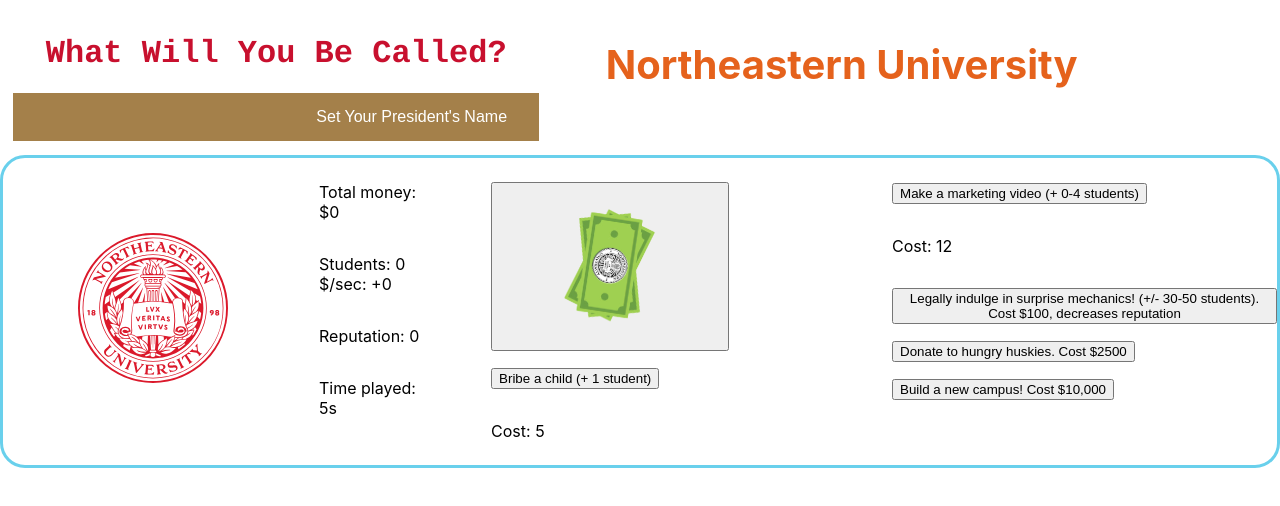
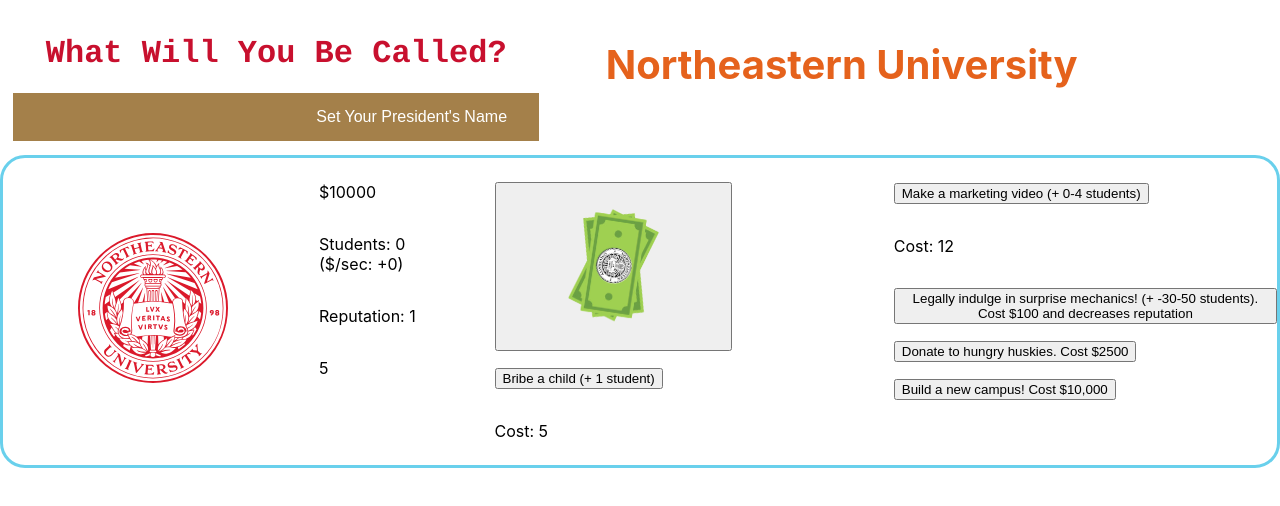
Before and after one commit to ItsEricSun/2023-HackBeanpot, a React (Create React App) app in the folder northeastern-ceo/: page / in a window 1280 px wide. Shown: the top 506 px of the page. Built offline with nearby package versions, Linux system fonts and the light colour scheme.

Commit message:
Update CEO.js
main stuffs

```diff
--- a/northeastern-ceo/src/components/CEO.js
+++ b/northeastern-ceo/src/components/CEO.js
@@ -9,8 +9,8 @@
     constructor(props) {
         super(props);
         this.state = {
-            balance: 0,
-            displayBalance: 0,
+            balance: 10000,
+            displayBalance: 10000,
             students: 0,
             displayStudents: 0.0,
             campuses: 1,
@@ -42,10 +42,10 @@
         return (
             <div className='info'>
                 <div className='data'>
-                    <p>Total money: ${this.state.displayBalance}</p>
-                    <p>Students: {this.state.displayStudents}  $/sec: +{this.state.displayStudents}</p>
+                    <p>${this.state.displayBalance}</p>
+                    <p>Students: {this.state.displayStudents}  ($/sec: +{this.state.displayPerHour})</p>
                     <p>Reputation: {this.state.displayReputation}</p>
-                    <p>Time played: {this.state.displaySeconds}s</p>
+                    <p>{this.state.displaySeconds}</p>
                 </div>
                 <div className='modifiers'>
                     <ol className='orderedList'>
@@ -73,7 +73,7 @@
 
                         <li><form onSubmit={this.handleSurpriseMechanics}>
                             <button>
-                                Legally indulge in surprise mechanics! (+/- 30-50 students). Cost $100, decreases reputation
+                                Legally indulge in surprise mechanics! (+ -30-50 students). Cost $100 and decreases reputation
                             </button>
                         </form></li>
 
@@ -122,8 +122,7 @@
         let multiplier = (this.state.reputation > 10 ? 0.1 * Math.pow(0.9, 0.1 * this.state.reputation - 1): 0.1); //(Math.random() / 2);
         let newCost = Math.floor(this.state.displayStudentCost * (1 + multiplier));
         this.setState(state => ({
-            displayStudentCost: parseInt(newCost) === state.displayStudentCost ? state.displayStudentCost + 1 : parseInt(newCost)
-            // displayPerHour : state.displayStudents + parseInt(Math.floor(expo))
+            displayStudentCost: parseInt(newCost) === state.displayStudentCost ? state.displayStudentCost + 1 : parseInt(newCost),
         }))
     }
 
@@ -211,7 +210,8 @@
             posReputation: state.balance * state.balanceRepMultiplier + state.displayStudents * state.studentRepMultiplier + state.numDonations * 5 + Math.floor(state.reputation / 1000),
             negReputation : state.negReputation + state.studentOverflow * state.studentOverflowMulitplier,
             reputation: state.posReputation - state.negReputation,
-            displayReputation: parseInt(state.reputation * 10) / 10
+            displayReputation: parseInt(state.reputation * 10) / 10,
+            displayPerHour : Math.floor(state.displayStudents * 1.15)
 
         }));
         if (this.state.students > 0) {
```
